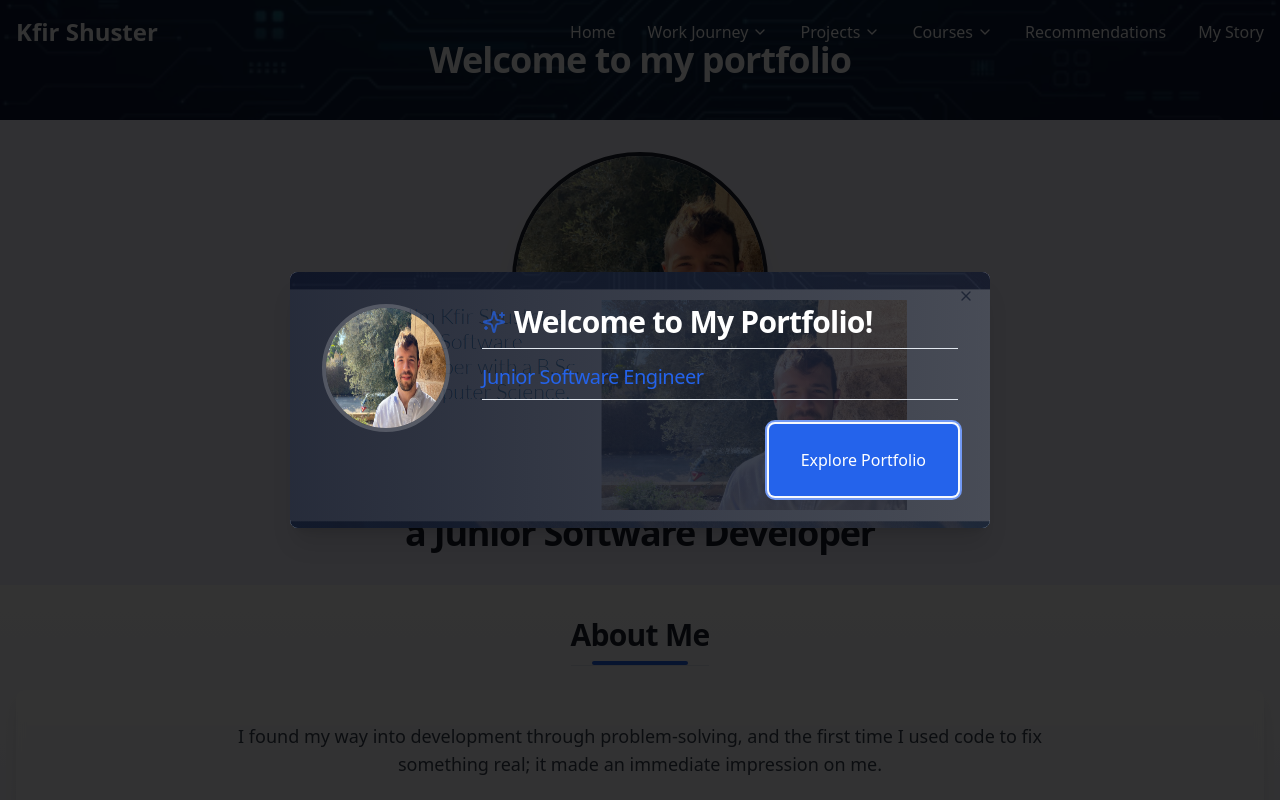
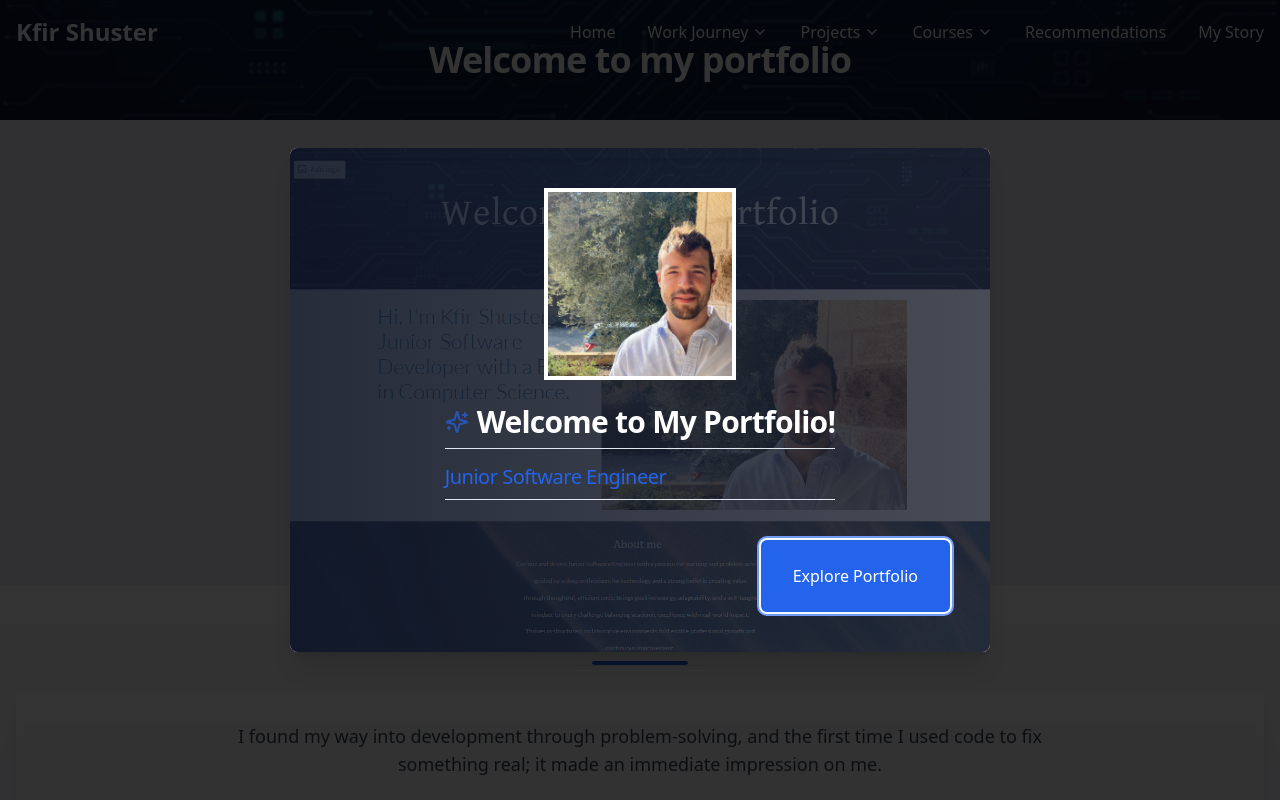
Before and after one commit to Ks619/digital-identity, a React (Vite) app: page / in a window 1280 px wide. Shown: the top 800 px of the page. Built offline with nearby package versions, Linux system fonts and the light colour scheme.

Commit message:
Refactor: Update welcome dialog image
The AI removed the circular image and adjusted the WelcomeDialog component to display the user's image in the center with white margins.

```diff
--- a/src/components/WelcomeDialog.tsx
+++ b/src/components/WelcomeDialog.tsx
@@ -8,7 +8,6 @@ import {
   DialogFooter,
 } from "@/components/ui/dialog";
 import { Button } from "@/components/ui/button";
-import { Avatar, AvatarImage, AvatarFallback } from "@/components/ui/avatar";
 import { Sparkles } from "lucide-react";
 
 interface WelcomeDialogProps {
@@ -20,7 +19,7 @@ const WelcomeDialog: React.FC<WelcomeDialogProps> = ({ open, onOpenChange }) =>
   return (
     <Dialog open={open} onOpenChange={onOpenChange}>
       <DialogContent className="sm:max-w-[700px] p-0 overflow-hidden border-none rounded-xl shadow-xl">
-        <div className="relative">
+        <div className="border-8 border-white">
           {/* Background with gradient overlay */}
           <div
             className="absolute inset-0 bg-cover bg-center"
@@ -30,15 +29,18 @@ const WelcomeDialog: React.FC<WelcomeDialogProps> = ({ open, onOpenChange }) =>
           </div>
 
           {/* Content */}
-          <div className="relative z-10 p-8 flex flex-col items-center md:flex-row md:items-start gap-6">
-            <Avatar className="h-32 w-32 border-4 border-white/20">
-              <AvatarImage src="/lovable-uploads/a647c2dd-f9c1-4fb9-9379-8ab0edf3185a.png" alt="Kfir Shuster" />
-              <AvatarFallback>KS</AvatarFallback>
-            </Avatar>
+          <div className="relative z-10 p-8 flex flex-col items-center text-center">
+            {/* Centered image with white border */}
+            <div className="mb-6 w-48 h-48 overflow-hidden mx-auto border-4 border-white">
+              <img
+                src="/lovable-uploads/a647c2dd-f9c1-4fb9-9379-8ab0edf3185a.png"
+                alt="Kfir Shuster"
+                className="w-full h-full object-cover"
+              />
+            </div>
 
-            <div className="flex-1 md:ml-2">
             <DialogHeader className="mb-4">
-                <DialogTitle className="text-3xl font-bold text-white mb-2 flex items-center gap-2">
+              <DialogTitle className="text-3xl font-bold text-white mb-2 flex items-center justify-center gap-2">
                 <Sparkles className="h-6 w-6 text-primary animate-pulse" />
                 Welcome to My Portfolio!
               </DialogTitle>
@@ -47,7 +49,7 @@ const WelcomeDialog: React.FC<WelcomeDialogProps> = ({ open, onOpenChange }) =>
               </h2>
             </DialogHeader>
 
-              <DialogFooter className="mt-6">
+            <DialogFooter className="mt-6 flex justify-center w-full">
               <Button
                 onClick={() => onOpenChange(false)}
                 className="text-base px-8 py-6 h-auto bg-primary hover:bg-primary/80 text-white transition-all duration-300 font-medium"
@@ -57,7 +59,6 @@ const WelcomeDialog: React.FC<WelcomeDialogProps> = ({ open, onOpenChange }) =>
             </DialogFooter>
           </div>
         </div>
-        </div>
       </DialogContent>
     </Dialog>
   );
```
Lines whose indentation alone changed are shown as unchanged.
